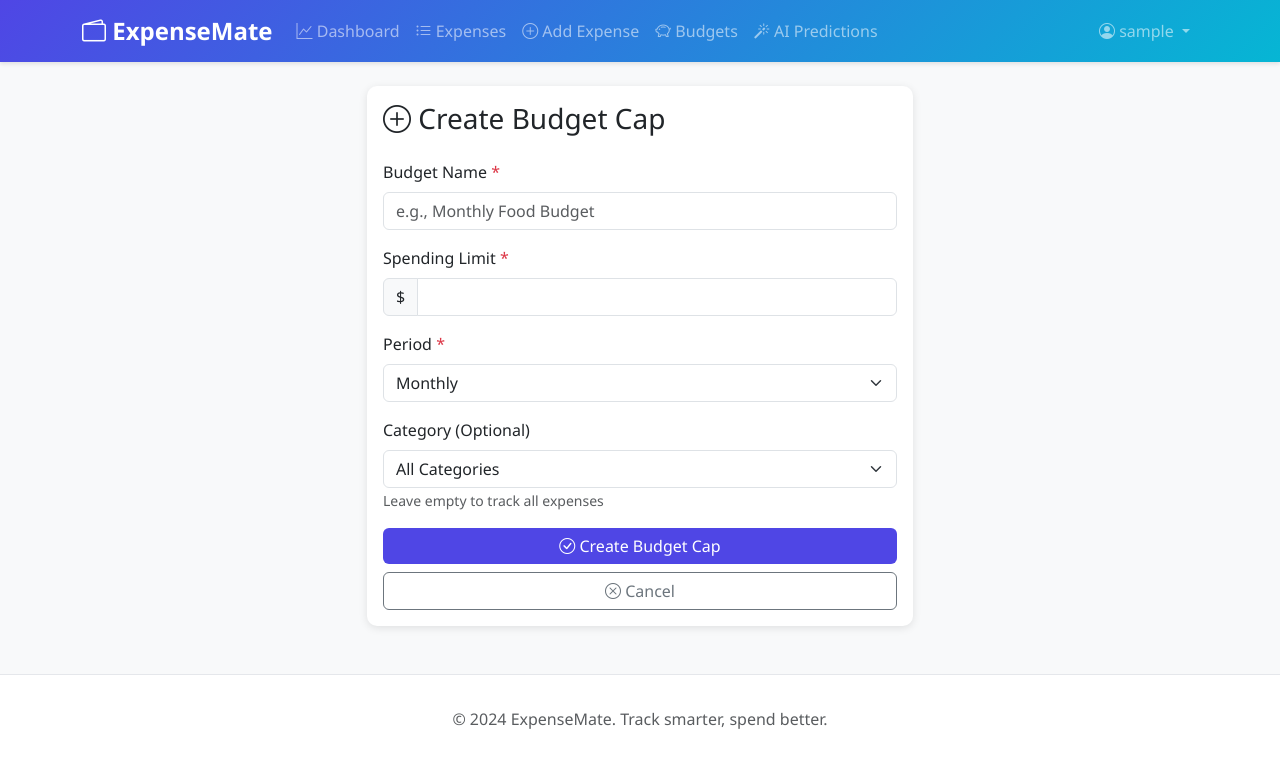
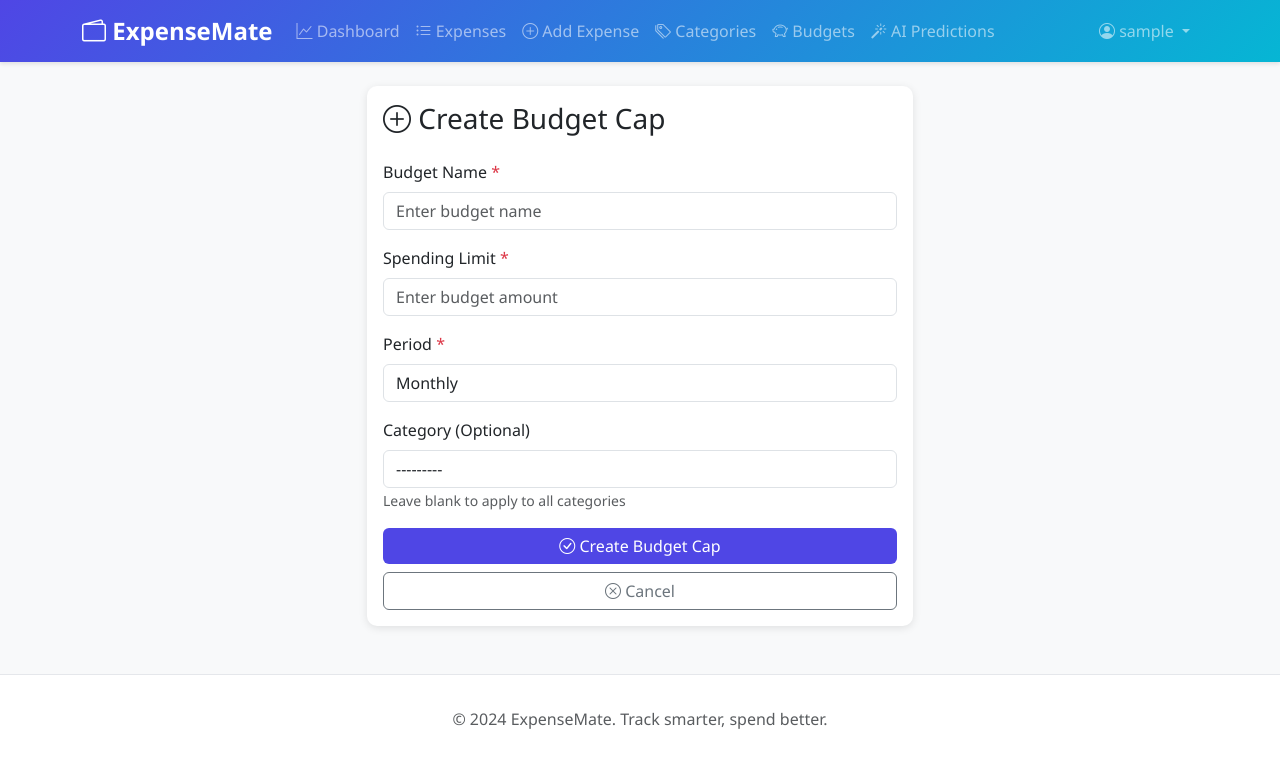
Before and after one commit to codesterlife/expensemate, a Django app: page /budgets/add/ in a window 1280 px wide. Shown: the top 762 px of the page. Run offline with Django 5.2, Linux system fonts and the light colour scheme; a user stored in the database is signed in; tables that the repository leaves empty hold one stand-in row (values such as "Sample post").

Commit message:
Add Category management and enhance Expense and Budget functionalities
- Created a new Category model with user association and default categories.
- Implemented CategoryForm for adding and editing categories.
- Added views for listing, adding, editing, and deleting categories.
- Updated Expense and BudgetCap models to use ForeignKey relationships with Category.
- Enhanced forms for Expense and BudgetCap to filter categories based on the logged-in user.
- Updated templates to include category management features and improved UI for forms.
- Adjusted dashboard and list views to display category names and handle uncategorized expenses.
- Refactored expense handling in views to utilize forms for better validation and user experience.

```diff
--- /dev/null
+++ b/expenses/forms.py
@@ -0,0 +1,84 @@
+from django import forms
+from .models import Expense, BudgetCap, Category
+
+
+class CategoryForm(forms.ModelForm):
+    class Meta:
+        model = Category
+        fields = ['name']
+        widgets = {
+            'name': forms.TextInput(attrs={
+                'class': 'form-control',
+                'placeholder': 'Enter category name',
+                'maxlength': '50'
+            })
+        }
+
+
+class ExpenseForm(forms.ModelForm):
+    class Meta:
+        model = Expense
+        fields = ['category', 'amount', 'date', 'description']
+        widgets = {
+            'category': forms.Select(attrs={
+                'class': 'form-control',
+                'placeholder': 'Select category',
+            }),
+            'amount': forms.NumberInput(attrs={
+                'class': 'form-control',
+                'step': '1',
+                'placeholder': 'Enter amount'
+            }),
+            'date': forms.DateInput(attrs={
+                'class': 'form-control',
+                'type': 'date'
+            }),
+            'description': forms.Textarea(attrs={
+                'class': 'form-control',
+                'rows': 3,
+                'placeholder': 'Enter expense description'
+            })
+        }
+
+    def __init__(self, *args, **kwargs):
+        user = kwargs.pop('user', None)
+        super().__init__(*args, **kwargs)
+
+        # Filter categories for the current user
+        if user:
+            self.fields['category'].queryset = Category.objects.filter(user=user).order_by('name')
+
+
+class BudgetCapForm(forms.ModelForm):
+    class Meta:
+        model = BudgetCap
+        fields = ['name', 'amount', 'period', 'category']
+        widgets = {
+            'name': forms.TextInput(attrs={
+                'class': 'form-control',
+                'placeholder': 'Enter budget name'
+            }),
+            'amount': forms.NumberInput(attrs={
+                'class': 'form-control',
+                'step': '0.01',
+                'placeholder': 'Enter budget amount'
+            }),
+            'period': forms.Select(attrs={
+                'class': 'form-control'
+            }),
+            'category': forms.Select(attrs={
+                'class': 'form-control'
+            })
+        }
+
+    def __init__(self, *args, **kwargs):
+        user = kwargs.pop('user', None)
+        super().__init__(*args, **kwargs)
+
+        # Filter categories for the current user
+        if user:
+            self.fields['category'].queryset = Category.objects.filter(user=user).order_by('name')
+
+        # Make category optional
+        self.fields['category'].required = False
+        self.fields['category'].help_text = "Leave blank to apply to all categories"
--- a/expenses/templates/base.html
+++ b/expenses/templates/base.html
@@ -112,6 +112,11 @@
                         </a>
                     </li>
                     <li class="nav-item">
+                        <a class="nav-link" href="{% url 'category_list' %}">
+                            <i class="bi bi-tags"></i> Categories
+                        </a>
+                    </li>
+                    <li class="nav-item">
                         <a class="nav-link" href="{% url 'budget_list' %}">
                             <i class="bi bi-piggy-bank"></i> Budgets
                         </a>
--- a/expenses/templates/expenses/budget_form.html
+++ b/expenses/templates/expenses/budget_form.html
@@ -15,40 +15,69 @@
                 <form method="post">
                     {% csrf_token %}
 
+                    {% if form.non_field_errors %}
+                        <div class="alert alert-danger alert-dismissible fade show" role="alert">
+                            <strong>Error!</strong>
+                            {% for error in form.non_field_errors %}
+                                <div>{{ error }}</div>
+                            {% endfor %}
+                            <button type="button" class="btn-close" data-bs-dismiss="alert" aria-label="Close"></button>
+                        </div>
+                    {% endif %}
+
                     <div class="mb-3">
-                        <label for="name" class="form-label">Budget Name <span class="text-danger">*</span></label>
-                        <input type="text" name="name" id="name" class="form-control"
-                               value="{{ budget.name|default:'' }}"
-                               placeholder="e.g., Monthly Food Budget" required>
+                        <label for="{{ form.name.id_for_label }}" class="form-label">
+                            Budget Name <span class="text-danger">*</span>
+                        </label>
+                        {{ form.name }}
+                        {% if form.name.errors %}
+                            <div class="invalid-feedback d-block">
+                                {% for error in form.name.errors %}
+                                    {{ error }}
+                                {% endfor %}
+                            </div>
+                        {% endif %}
                     </div>
 
                     <div class="mb-3">
-                        <label for="amount" class="form-label">Spending Limit <span class="text-danger">*</span></label>
-                        <div class="input-group">
-                            <span class="input-group-text">$</span>
-                            <input type="number" step="0.01" name="amount" id="amount" class="form-control"
-                                   value="{{ budget.amount|default:'' }}" required>
-                        </div>
+                        <label for="{{ form.amount.id_for_label }}" class="form-label">
+                            Spending Limit <span class="text-danger">*</span>
+                        </label>
+                        {{ form.amount }}
+                        {% if form.amount.errors %}
+                            <div class="invalid-feedback d-block">
+                                {% for error in form.amount.errors %}
+                                    {{ error }}
+                                {% endfor %}
+                            </div>
+                        {% endif %}
                     </div>
 
                     <div class="mb-3">
-                        <label for="period" class="form-label">Period <span class="text-danger">*</span></label>
-                        <select name="period" id="period" class="form-select" required>
-                            <option value="weekly" {% if budget.period == 'weekly' %}selected{% endif %}>Weekly</option>
-                            <option value="monthly" {% if budget.period == 'monthly' or not budget %}selected{% endif %}>Monthly</option>
-                            <option value="yearly" {% if budget.period == 'yearly' %}selected{% endif %}>Yearly</option>
-                        </select>
+                        <label for="{{ form.period.id_for_label }}" class="form-label">
+                            Period <span class="text-danger">*</span>
+                        </label>
+                        {{ form.period }}
+                        {% if form.period.errors %}
+                            <div class="invalid-feedback d-block">
+                                {% for error in form.period.errors %}
+                                    {{ error }}
+                                {% endfor %}
+                            </div>
+                        {% endif %}
                     </div>
 
                     <div class="mb-3">
-                        <label for="category" class="form-label">Category (Optional)</label>
-                        <select name="category" id="category" class="form-select">
-                            <option value="">All Categories</option>
-                            {% for value, label in categories %}
-                                <option value="{{ value }}" {% if budget.category == value %}selected{% endif %}>{{ label }}</option>
-                            {% endfor %}
-                        </select>
-                        <small class="text-muted">Leave empty to track all expenses</small>
+                        <label for="{{ form.category.id_for_label }}" class="form-label">Category (Optional)</label>
+                        {{ form.category }}
+                        {% if form.category.errors %}
+                            <div class="invalid-feedback d-block">
+                                {% for error in form.category.errors %}
+                                    {{ error }}
+                                {% endfor %}
+                            </div>
+                        {% endif %}
+                        <small class="text-muted">{{ form.category.help_text }}</small>
                     </div>
 
                     <div class="d-grid gap-2">
--- a/expenses/templates/registration/login.html
+++ b/expenses/templates/registration/login.html
@@ -9,7 +9,7 @@
             <div class="card-body p-4">
                 <div class="text-center mb-4">
                     <i class="bi bi-wallet2 display-4 text-primary"></i>
-                    <h3 class="mt-2">Welcome Back</h3>
+                    <h3 class="mt-2">ExpenseMate</h3>
                     <p class="text-muted">Sign in to manage your expenses</p>
                 </div>
 
--- a/expenses/urls.py
+++ b/expenses/urls.py
@@ -8,6 +8,11 @@ urlpatterns = [
     path('accounts/login/', auth_views.LoginView.as_view(), name='login'),
     path('accounts/logout/', auth_views.LogoutView.as_view(), name='logout'),
     path('accounts/register/', views.register, name='register'),
+
+    path('categories/', views.category_list, name='category_list'),
+    path('categories/add/', views.category_add, name='category_add'),
+    path('categories/edit/<int:pk>/', views.category_edit, name='category_edit'),
+    path('categories/delete/<int:pk>/', views.category_delete, name='category_delete'),
 
     path('expenses/', views.expense_list, name='expense_list'),
     path('expenses/add/', views.expense_add, name='expense_add'),
--- a/expenses/views.py
+++ b/expenses/views.py
@@ -19,7 +19,8 @@ import google.generativeai as genai
 import os
 from dotenv import load_dotenv
 
-from .models import Expense, BudgetCap
+from .models import Expense, BudgetCap, Category
+from .forms import ExpenseForm, BudgetCapForm, CategoryForm
 
 load_dotenv()
 
@@ -42,6 +43,65 @@ def register(request):
 
 
 @login_required
+def category_list(request):
+    categories = Category.objects.filter(user=request.user).order_by('name')
+    context = {
+        'categories': categories,
+    }
+    return render(request, 'expenses/category_list.html', context)
+
+
+@login_required
+def category_add(request):
+    if request.method == 'POST':
+        form = CategoryForm(request.POST)
+        if form.is_valid():
+            category = form.save(commit=False)
+            category.user = request.user
+            category.save()
+            messages.success(request, f'Category "{category.name}" created successfully!')
+            return redirect('category_list')
+    else:
+        form = CategoryForm()
+
+    context = {
+        'form': form,
+        'is_add': True,
+    }
+    return render(request, 'expenses/category_form.html', context)
+
+
+@login_required
+def category_edit(request, pk):
+    category = get_object_or_404(Category, pk=pk, user=request.user)
+
+    if request.method == 'POST':
+        form = CategoryForm(request.POST, instance=category)
+        if form.is_valid():
+            form.save()
+            messages.success(request, f'Category "{category.name}" updated successfully!')
+            return redirect('category_list')
+    else:
+        form = CategoryForm(instance=category)
+
+    context = {
+        'form': form,
+        'category': category,
+        'is_add': False,
+    }
+    return render(request, 'expenses/category_form.html', context)
+
+
+@login_required
+def category_delete(request, pk):
+    category = get_object_or_404(Category, pk=pk, user=request.user)
+    category_name = category.name
+    category.delete()
+    messages.success(request, f'Category "{category_name}" deleted successfully!')
+    return redirect('category_list')
+
+
+@login_required
 def dashboard(request):
     expenses = Expense.objects.filter(user=request.user)
 
@@ -57,9 +117,9 @@ def dashboard(request):
     days_in_month = now.day
     avg_daily = (month_expenses / days_in_month) if days_in_month > 0 else Decimal('0')
 
-    category_stats = expenses.values('category').annotate(total=Sum('amount')).order_by('-total')
+    category_stats = expenses.values('category__name').annotate(total=Sum('amount')).order_by('-total')
     category_data = {
-        'labels': [item['category'] for item in category_stats],
+        'labels': [item['category__name'] or 'Uncategorized' for item in category_stats],
         'values': [float(item['total']) for item in category_stats]
     }
 
@@ -91,7 +151,7 @@ def dashboard(request):
         'total_expenses': total_expenses,
         'month_expenses': month_expenses,
         'week_expenses': week_expenses,
-        'avg_daily': avg_daily,
+        'avg_daily': round(avg_daily, 2),
         'current_month': now.strftime('%B %Y'),
         'category_data': json.dumps(category_data),
         'monthly_data': json.dumps(monthly_data),
@@ -113,17 +173,18 @@ def expense_list(request):
     to_date = request.GET.get('to_date')
 
     if category:
-        expenses = expenses.filter(category=category)
+        expenses = expenses.filter(category__id=category)
     if from_date:
         expenses = expenses.filter(date__gte=from_date)
     if to_date:
         expenses = expenses.filter(date__lte=to_date)
 
     total = expenses.aggregate(Sum('amount'))['amount__sum'] or Decimal('0')
+    user_categories = Category.objects.filter(user=request.user).order_by('name')
 
     context = {
         'expenses': expenses,
-        'categories': Expense.CATEGORY_CHOICES,
+        'categories': user_categories,
         'total': total,
     }
 
@@ -133,29 +194,24 @@ def expense_list(request):
 @login_required
 def expense_add(request):
     if request.method == 'POST':
-        category = request.POST.get('category')
-        amount = request.POST.get('amount')
-        date = request.POST.get('date')
-        description = request.POST.get('description')
+        form = ExpenseForm(request.POST, user=request.user)
+        if form.is_valid():
+            expense = form.save(commit=False)
+            expense.user = request.user
+            expense.save()
 
-        expense = Expense.objects.create(
-            user=request.user,
-            category=category,
-            amount=amount,
-            date=date,
-            description=description
-        )
+            exceeded_budgets = check_budget_alerts(request.user)
+            if exceeded_budgets:
+                budget_names = ', '.join([b.name for b in exceeded_budgets])
+                messages.warning(request, f'Budget alert! You have exceeded: {budget_names}')
 
-        exceeded_budgets = check_budget_alerts(request.user)
-        if exceeded_budgets:
-            budget_names = ', '.join([b.name for b in exceeded_budgets])
-            messages.warning(request, f'Budget alert! You have exceeded: {budget_names}')
-
-        messages.success(request, 'Expense added successfully!')
-        return redirect('expense_list')
+            messages.success(request, 'Expense added successfully!')
+            return redirect('expense_list')
+    else:
+        form = ExpenseForm(user=request.user)
 
     context = {
-        'categories': Expense.CATEGORY_CHOICES,
+        'form': form,
         'today': timezone.now().date().isoformat(),
     }
 
@@ -167,23 +223,23 @@ def expense_edit(request, pk):
     expense = get_object_or_404(Expense, pk=pk, user=request.user)
 
     if request.method == 'POST':
-        expense.category = request.POST.get('category')
-        expense.amount = request.POST.get('amount')
-        expense.date = request.POST.get('date')
-        expense.description = request.POST.get('description')
-        expense.save()
+        form = ExpenseForm(request.POST, instance=expense, user=request.user)
+        if form.is_valid():
+            form.save()
 
-        exceeded_budgets = check_budget_alerts(request.user)
-        if exceeded_budgets:
-            budget_names = ', '.join([b.name for b in exceeded_budgets])
-            messages.warning(request, f'Budget alert! You have exceeded: {budget_names}')
+            exceeded_budgets = check_budget_alerts(request.user)
+            if exceeded_budgets:
+                budget_names = ', '.join([b.name for b in exceeded_budgets])
+                messages.warning(request, f'Budget alert! You have exceeded: {budget_names}')
 
-        messages.success(request, 'Expense updated successfully!')
-        return redirect('expense_list')
+            messages.success(request, 'Expense updated successfully!')
+            return redirect('expense_list')
+    else:
+        form = ExpenseForm(instance=expense, user=request.user)
 
     context = {
+        'form': form,
         'expense': expense,
-        'categories': Expense.CATEGORY_CHOICES,
     }
 
     return render(request, 'expenses/expense_form.html', context)
@@ -207,7 +263,8 @@ def export_csv(request):
 
     expenses = Expense.objects.filter(user=request.user)
     for expense in expenses:
-        writer.writerow([expense.date, expense.category, expense.amount, expense.description])
+        category_name = expense.category.name if expense.category else 'Uncategorized'
+        writer.writerow([expense.date, category_name, expense.amount, expense.description])
 
     return response
 
@@ -229,15 +286,16 @@ def export_pdf(request):
     total = Decimal('0')
 
     for expense in expenses:
+        category_name = expense.category.name if expense.category else 'Uncategorized'
         data.append([
             expense.date.strftime('%Y-%m-%d'),
-            expense.category,
-            f'${expense.amount}',
+            category_name,
+            f'Rs.{expense.amount}',
             expense.description[:50]
         ])
         total += expense.amount
 
-    data.append(['', '', f'${total}', 'TOTAL'])
+    data.append(['', '', f'Rs.{total}', 'TOTAL'])
 
     table = Table(data)
     table.setStyle(TableStyle([
@@ -272,6 +330,7 @@ def ai_predictions(request):
 
         try:
             api_key = os.environ.get('GEMINI_API_KEY')
+            sys_prompt = "No Markdown syntax allowed."
 
             if not api_key:
                 error = "Please set your GEMINI_API_KEY environment variable to use AI predictions."
@@ -282,17 +341,17 @@ def ai_predictions(request):
 
                 expense_summary = []
                 for expense in expenses[:50]:
-                    expense_summary.append(f"{expense.date}: {expense.category} - ${expense.amount}")
+                    expense_summary.append(f"{expense.date}: {expense.category} - ₹{expense.amount}")
 
                 category_stats = expenses.values('category').annotate(total=Sum('amount')).order_by('-total')
-                category_text = ', '.join([f"{item['category']}: ${item['total']}" for item in category_stats])
+                category_text = ', '.join([f"{item['category']}: ₹{item['total']}" for item in category_stats])
 
                 total = expenses.aggregate(Sum('amount'))['amount__sum'] or Decimal('0')
 
                 if prediction_type == 'next_month':
                     prompt = f"""Based on these expense records, predict next month's spending:
 
-Total expenses so far: ${total}
+Total expenses so far: ₹{total}
 Category breakdown: {category_text}
 
 Recent expenses:
@@ -303,7 +362,7 @@ Provide a brief prediction of next month's spending with specific amounts."""
                 elif prediction_type == 'category_insights':
                     prompt = f"""Analyze these expenses and provide category-wise insights:
 
-Total expenses: ${total}
+Total expenses: ₹{total}
 Category breakdown: {category_text}
 
 Recent expenses:
@@ -314,7 +373,7 @@ Which categories need attention? Provide specific recommendations."""
                 elif prediction_type == 'budget_advice':
                     prompt = f"""Based on these expenses, provide budget recommendations:
 
-Total expenses: ${total}
+Total expenses: ₹{total}
 Category breakdown: {category_text}
 
 Recent expenses:
@@ -325,14 +384,14 @@ Suggest a realistic monthly budget and saving strategies."""
                 else:
                     prompt = f"""Based on these expense records, answer this question: {custom_question}
 
-Total expenses: ${total}
+Total expenses: ₹{total}
 Category breakdown: {category_text}
 
 Recent expenses:
 {chr(10).join(expense_summary)}"""
 
                 model = genai.GenerativeModel('gemini-2.5-flash')
-                response = model.generate_content(prompt)
+                response = model.generate_content(prompt + sys_prompt)
                 prediction = response.text.replace('\n', '<br>')
 
         except Exception as e:
@@ -360,46 +419,42 @@ def budget_list(request):
 @login_required
 def budget_add(request):
     if request.method == 'POST':
-        name = request.POST.get('name')
-        amount = request.POST.get('amount')
-        period = request.POST.get('period')
-        category = request.POST.get('category') or None
+        form = BudgetCapForm(request.POST, user=request.user)
+        if form.is_valid():
+            budget = form.save(commit=False)
+            budget.user = request.user
+            budget.save()
 
-        BudgetCap.objects.create(
-            user=request.user,
-            name=name,
-            amount=amount,
-            period=period,
-            category=category
-        )
-
-        messages.success(request, 'Budget cap created successfully!')
-        return redirect('budget_list')
+            messages.success(request, 'Budget cap created successfully!')
+            return redirect('budget_list')
+    else:
+        form = BudgetCapForm(user=request.user)
 
     context = {
-        'categories': Expense.CATEGORY_CHOICES,
+        'form': form,
     }
 
     return render(request, 'expenses/budget_form.html', context)
 
 
 @login_required
+@login_required
 def budget_edit(request, pk):
     budget = get_object_or_404(BudgetCap, pk=pk, user=request.user)
 
     if request.method == 'POST':
-        budget.name = request.POST.get('name')
-        budget.amount = request.POST.get('amount')
-        budget.period = request.POST.get('period')
-        budget.category = request.POST.get('category') or None
-        budget.save()
+        form = BudgetCapForm(request.POST, instance=budget, user=request.user)
+        if form.is_valid():
+            form.save()
 
-        messages.success(request, 'Budget cap updated successfully!')
-        return redirect('budget_list')
+            messages.success(request, 'Budget cap updated successfully!')
+            return redirect('budget_list')
+    else:
+        form = BudgetCapForm(instance=budget, user=request.user)
 
     context = {
+        'form': form,
         'budget': budget,
-        'categories': Expense.CATEGORY_CHOICES,
     }
 
     return render(request, 'expenses/budget_form.html', context)
```
Also changed, not shown: expenses/admin.py (+8 -1 lines), expenses/models.py (+28 -6 lines), expenses/templates/expenses/budget_list.html (+2 -8 lines), expenses/templates/expenses/category_form.html (added, +73 -0 lines), expenses/templates/expenses/category_list.html (added, +60 -0 lines), expenses/templates/expenses/dashboard.html (+11 -11 lines), expenses/templates/expenses/expense_form.html (+51 -18 lines), expenses/templates/expenses/expense_list.html (+11 -5 lines), expenses/migrations/0003_category_alter_budgetcap_category_and_more.py (added).
